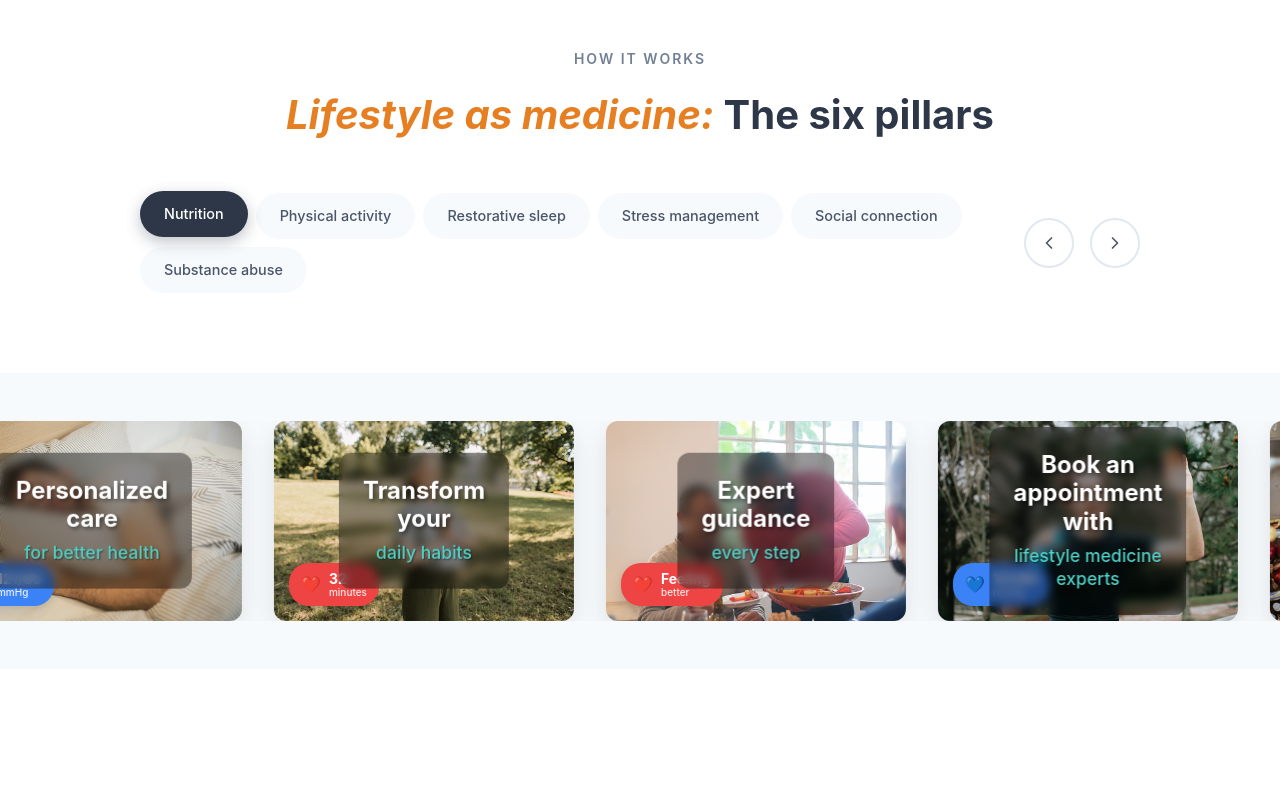
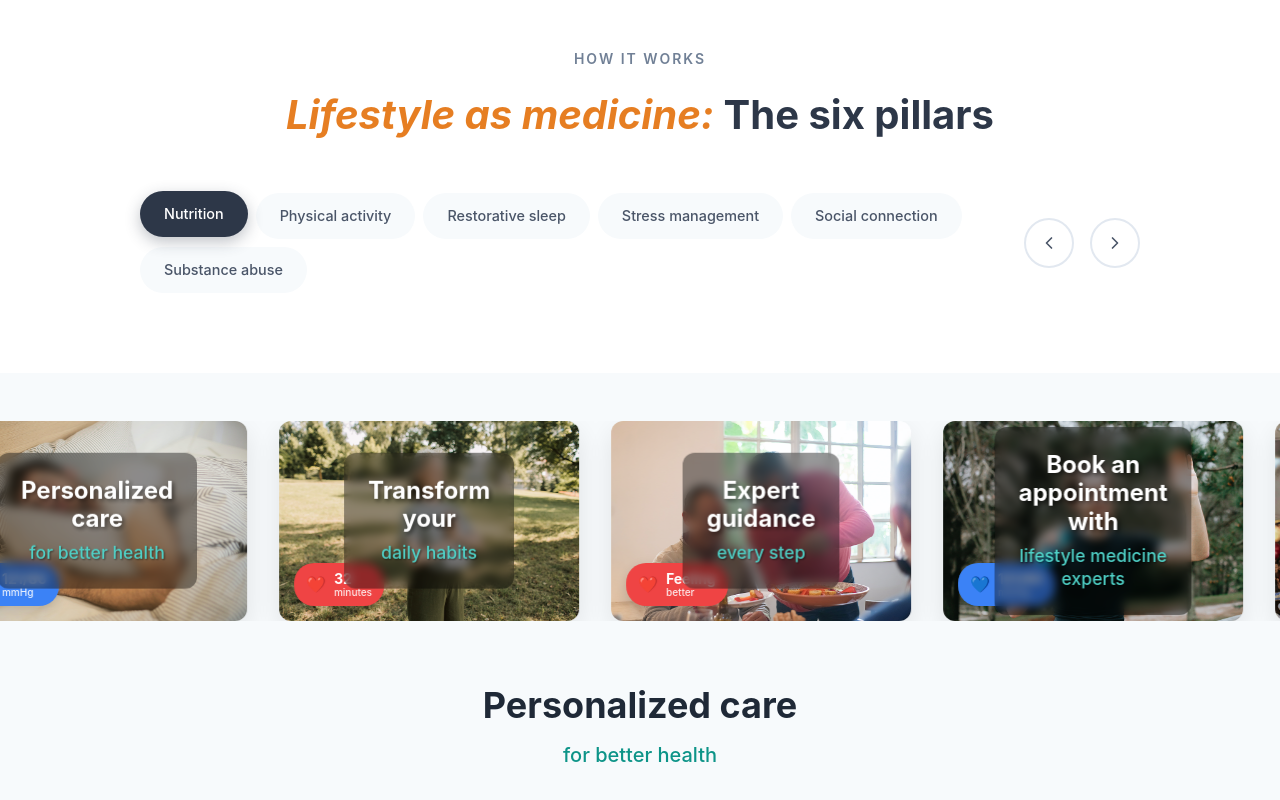
Before and after one commit to hiiiHimanshu/PROACTIVELY-ASSIGNMENT, a React (Vite) app: page / in a window 1280 px wide. Shown: the part 684-1484 px from the top of the page. Before the commit the page ends 1353 px from the top, so only its background shows below. Built offline with nearby package versions, Linux system fonts and the light colour scheme.

Commit message:
Add text below moving images
Added text content below the moving images section.

```diff
--- a/src/components/MovingImages.tsx
+++ b/src/components/MovingImages.tsx
@@ -1,4 +1,3 @@
-
 import React from 'react';
 
 const MovingImages = () => {
@@ -256,6 +255,18 @@ const MovingImages = () => {
           </div>
         </div>
       </div>
+
+      {/* Text section below the moving images */}
+      <div className="container">
+        <div className="text-center py-16">
+          <h2 className="text-4xl font-bold text-gray-800 mb-4">
+            Personalized care
+          </h2>
+          <p className="text-xl text-teal-600 font-medium">
+            for better health
+          </p>
+        </div>
+      </div>
     </section>
   );
 };
```
